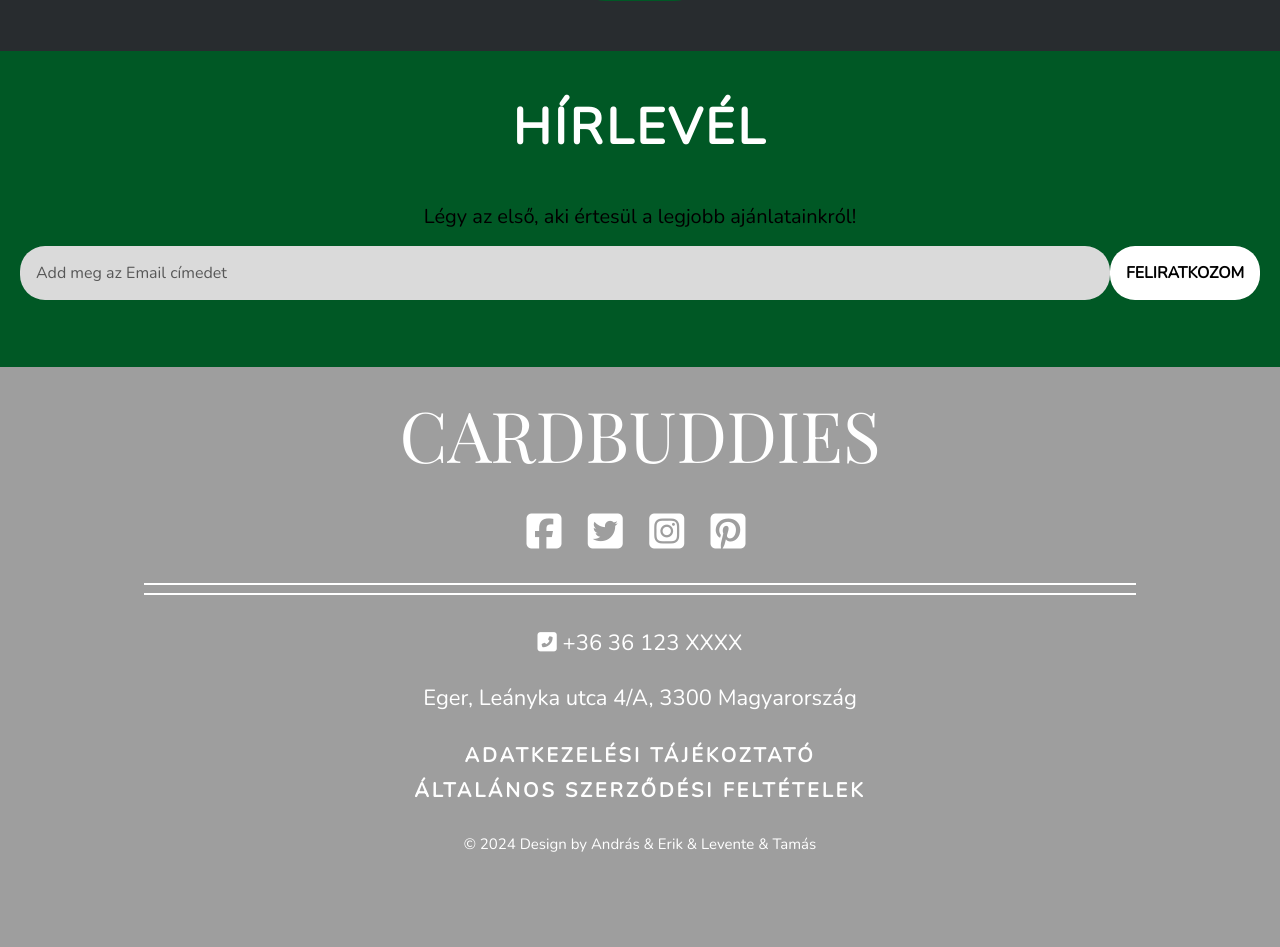
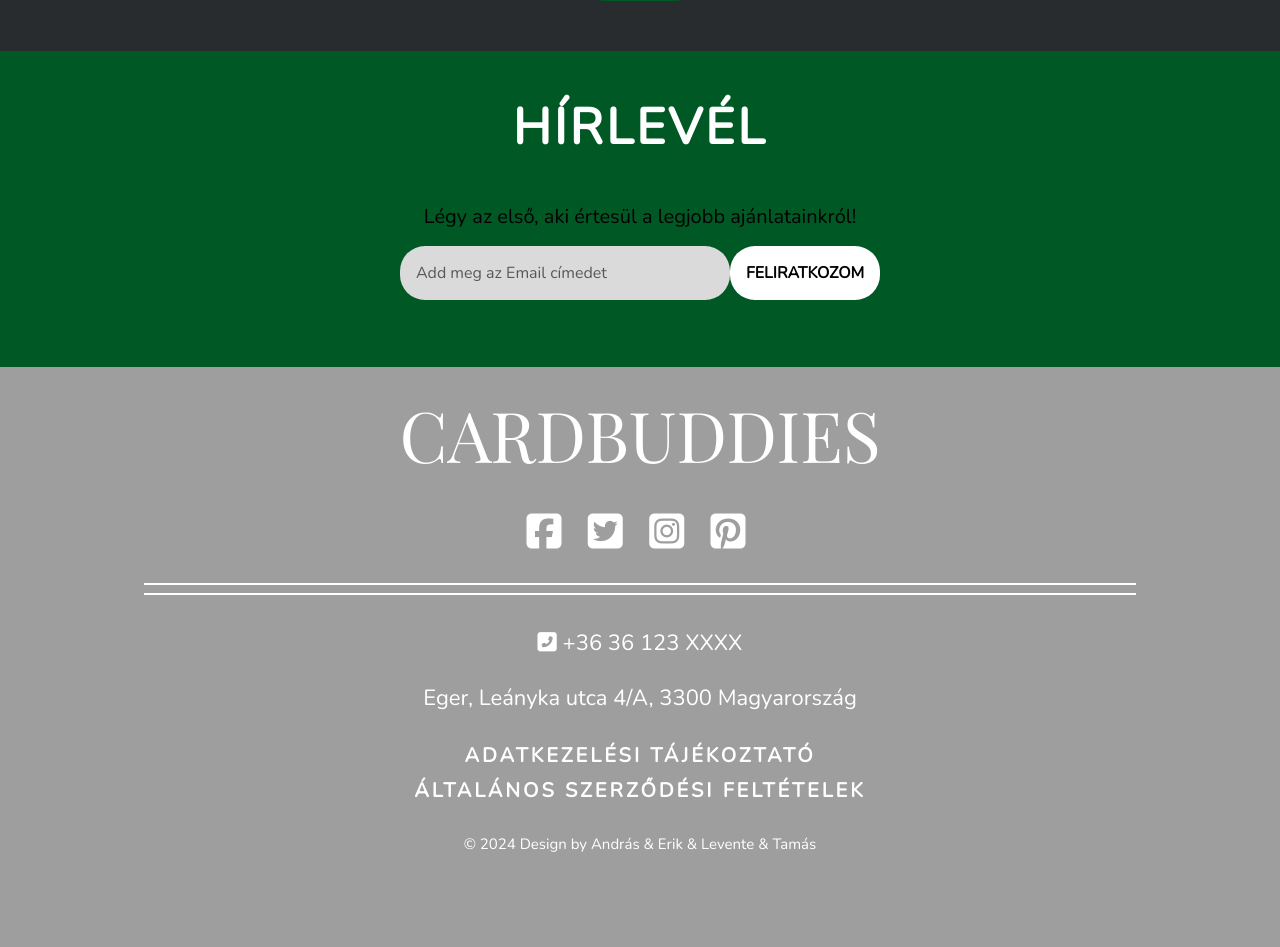
Before and after one commit to EKKE-App-Dev-Lab/CardBuddies, a PHP site: page / in a window 1280 px wide. Shown: the part 4299-5246 px from the top of the page. Run offline with PHP 8.4, Linux system fonts and the light colour scheme; some libraries are stand-ins or nearby versions.

Commit message:
E1-001 utólagos css simítások

```diff
--- a/Common.css
+++ b/Common.css
@@ -685,3 +685,26 @@ html, body{
         padding-bottom: 50px;
     }
     /* End Kapcsolatfelvétel Form */
+
+    /* Start Hírfolyam */
+    .newsletter{
+
+        padding-left: 400px;
+        padding-right: 400px;
+    }
+
+    .subscribe-button-container{
+        width: 150px;
+    }
+    /* End Hírfolyam */
+
+
+    /* Start Alsó Navbar */
+    .bottom-nav{
+        display: none;
+    }
+    /* End Alsó Navbar */
+}
+/*---------------------------------------------------------------------------------------------*/
+/*END MEDIA QUERY FOR COMMON ELEMENTS*/
+/*---------------------------------------------------------------------------------------------*/
```
